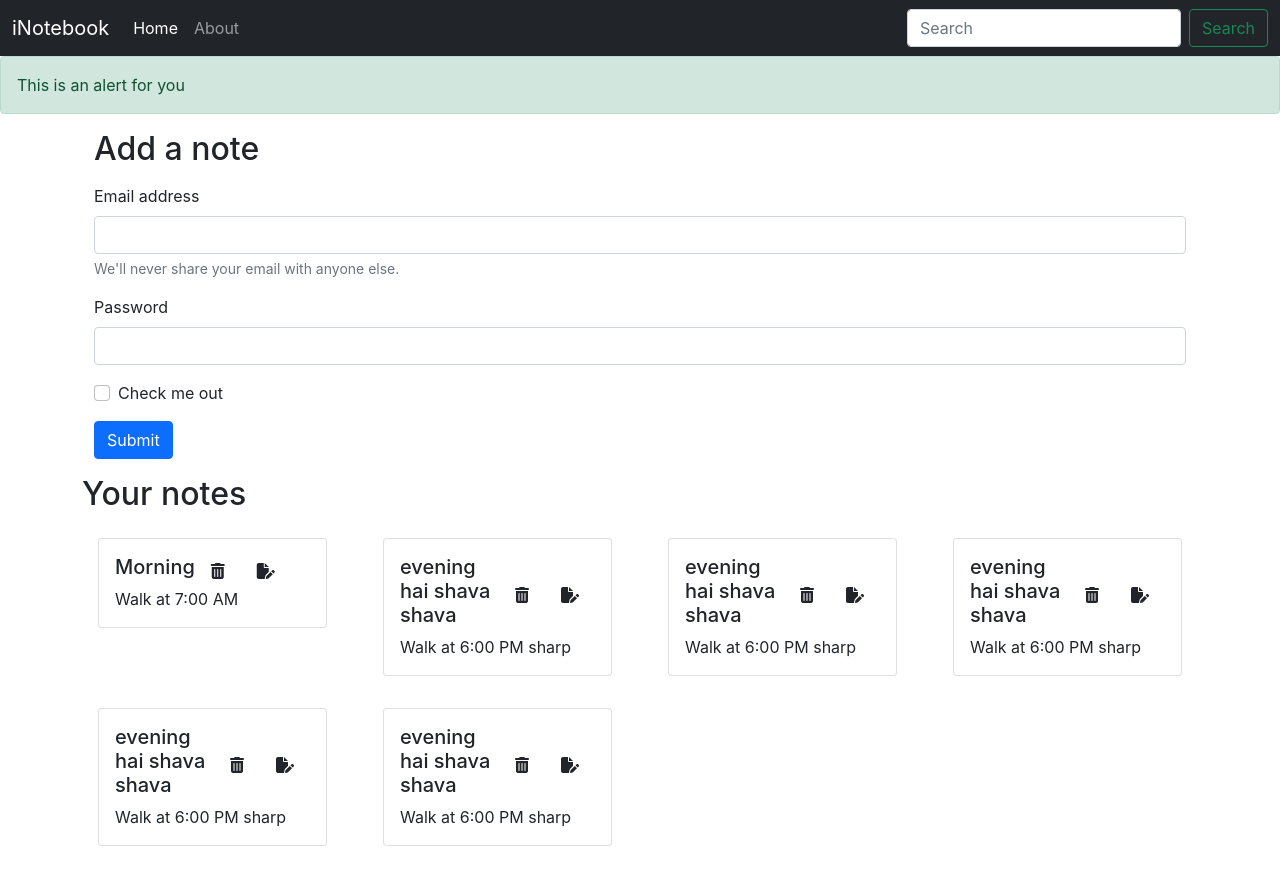
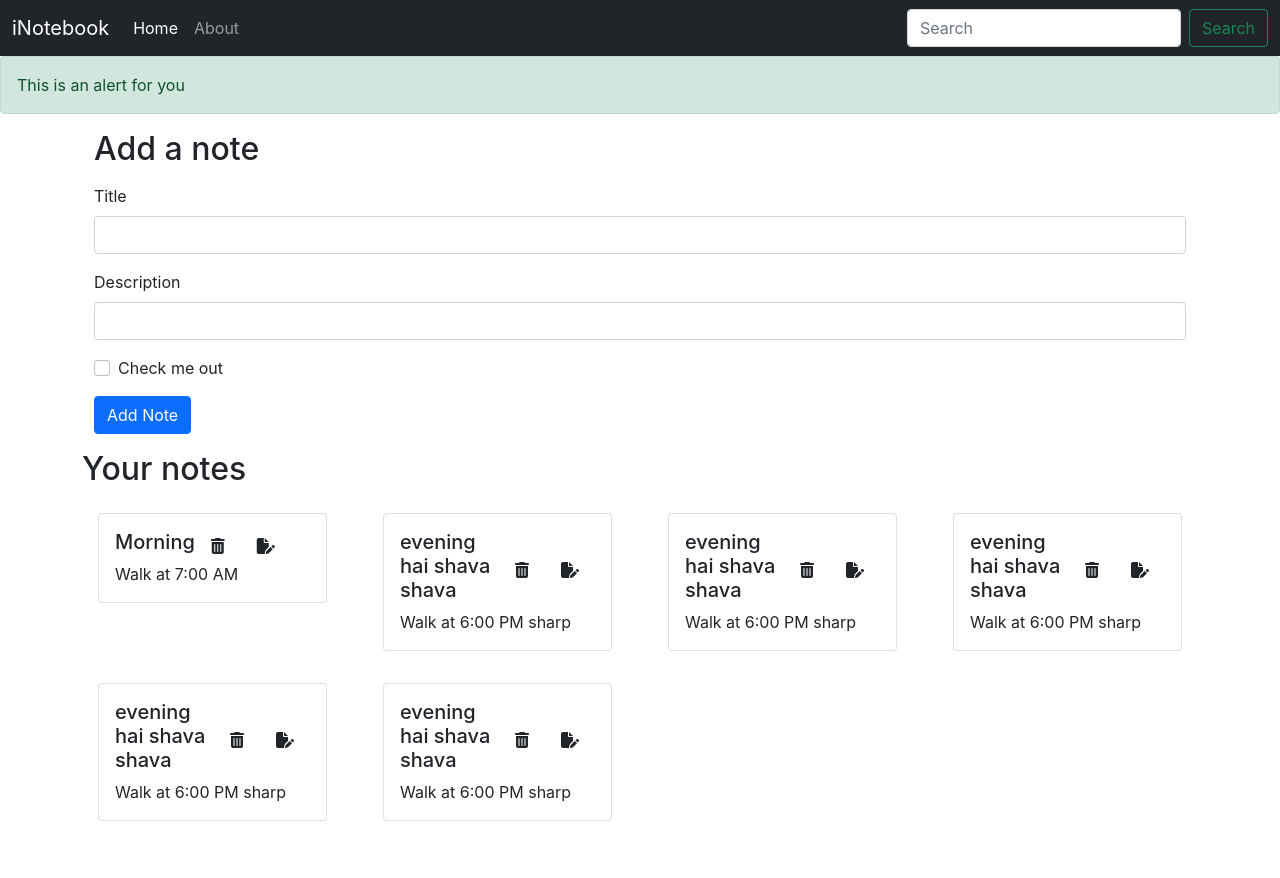
Before and after one commit to kapoorayush-11/iNotebook, a React (Create React App) app: page / in a window 1280 px wide. After the commit the page ends 853 px from the top, so only its background shows below. Built offline with nearby package versions, Linux system fonts and the light colour scheme; the HTML template or start-up script is replaced by a standard one.

Commit message:
63 & 64 - Adding add note and delete note in our frontend

```diff
--- /dev/null
+++ b/src/components/AddNote.js
@@ -0,0 +1,46 @@
+import React, { useState, useContext} from 'react'
+import noteContext from '../context/notes/noteContext';
+
+const AddNote = () => {
+    const context = useContext(noteContext);
+    const { addNote } = context;
+
+    const [note, setNote] = useState({title:"", description:"", tag:"default"})
+
+    const handleClick = (e) => {
+        e.preventDefault();
+     addNote(note.title, note.description, note.tag);
+    }
+
+    const onChange = (e) => {
+setNote({...note, [e.target.name]: e.target.value })
+    }
+
+
+  return (
+    <div className="container my-3">
+
+    <h2>Add a note</h2>
+    <form className='my-3'>
+      <div className="mb-3">
+        <label htmlFor="title" className="form-label">Title</label>
+        <input type="text" className="form-control" id="title" name="title" placeholder="" aria-describedby="emailHelp" onChange={onChange} />
+      </div>
+
+      <div className="mb-3">
+        <label htmlFor="description" className="form-label">Description</label>
+        <input type="text" className="form-control" id="description" name="description" aria-describedby="" onChange={onChange}/>
+      </div>
+      <div className="mb-3 form-check">
+        <input type="checkbox" className="form-check-input" id="exampleCheck1" />
+        <label className="form-check-label" htmlFor="exampleCheck1">Check me out</label>
+      </div>
+      <button type="submit" className="btn btn-primary" onClick={handleClick}>Add Note</button>
+    </form>
+  </div>
+  )
+}
+
+export default AddNote
+
+//name attribute is used in input. It is used to reference elements in JS
--- a/src/components/Alert.js
+++ b/src/components/Alert.js
@@ -3,7 +3,7 @@
 export const Alert = (props) => {
     return (
         <div>
-        <div class="alert alert-success" role="alert">
+        <div className="alert alert-success" role="alert">
         {props.message}
       </div>
       </div>
--- a/src/components/Home.js
+++ b/src/components/Home.js
@@ -1,33 +1,12 @@
 import React from 'react'
 import Notes from './Notes';
+
 
 const Home = () => {
 
   return (
     <div>
-      <div className="container my-3">
-
-        <h2>Add a note</h2>
-        <form className='my-3'>
-          <div className="mb-3">
-            <label htmlFor="exampleInputEmail1" className="form-label">Email address</label>
-            <input type="email" className="form-control" id="exampleInputEmail1" aria-describedby="emailHelp" />
-            <div id="emailHelp" className="form-text">We'll never share your email with anyone else.</div>
-          </div>
-          <div className="mb-3">
-            <label htmlFor="exampleInputPassword1" className="form-label">Password</label>
-            <input type="password" className="form-control" id="exampleInputPassword1" />
-          </div>
-          <div className="mb-3 form-check">
-            <input type="checkbox" className="form-check-input" id="exampleCheck1" />
-            <label className="form-check-label" htmlFor="exampleCheck1">Check me out</label>
-          </div>
-          <button type="submit" className="btn btn-primary">Submit</button>
-        </form>
-      </div>
-
      <Notes/>
-
     </div>
   )
 }
--- a/src/components/Navbar.js
+++ b/src/components/Navbar.js
@@ -1,4 +1,4 @@
-import React, { useEffect} from 'react'
+import React from 'react'
 import { Link, useLocation } from "react-router-dom";
 
 
@@ -6,9 +6,9 @@
 
 const Navbar = () => {
   let location = useLocation();
-  useEffect(() => {
-    console.log(location.pathname);
-  }, [location]);
+  // useEffect(() => {
+  //   console.log(location.pathname);
+  // }, [location]);
 
 
   return (
--- a/src/components/Noteitem.js
+++ b/src/components/Noteitem.js
@@ -1,6 +1,9 @@
-import React from 'react'
+import React, {useContext} from 'react'
+import noteContext from "../context/notes/noteContext";
 
 const Noteitem = (props) => {
+  const context = useContext(noteContext);
+  const { deleteNote } = context;
    const {note} = props;
   return (
     <div className = "col-md-3">
@@ -9,7 +12,7 @@
   <div className="card-body">
   <div className="d-flex align-items-center">
   <h5 className="card-title">{note.title}</h5>
-    <i className="fa-solid fa-trash-can mx-3"></i>
+    <i className="fa-solid fa-trash-can mx-3" onClick={() => {deleteNote(note._id)}}></i>
     <i className="fa-solid fa-file-pen mx-3"></i>
   </div>
 
--- a/src/components/Notes.js
+++ b/src/components/Notes.js
@@ -1,22 +1,25 @@
-import React, { useContext } from 'react'
-import noteContext from '../context/notes/noteContext';
-import Noteitem from './Noteitem';
+import React, { useContext } from "react";
+import noteContext from "../context/notes/noteContext";
+import Noteitem from "./Noteitem";
+import AddNote from "./AddNote";
 
 const Notes = () => {
   const context = useContext(noteContext);
-    const { notes, setNotes } = context;
+  const { notes } = context;
   // destructure of context. Usme se notes and setnotes extract krne.
 
-
   return (
+    <>
+      <AddNote />
           <div className="row my-3">
                <h2> Your notes</h2>
                {notes.map((note) => {
                // Not getting why note is used in map function instead of notes.
-      return <Noteitem key={note._id} note={note}/>
+                return <Noteitem key={note._id} note={note} />;
         })}
           </div>
-  )
-}
+    </>
+  );
+};
 
 export default Notes
--- a/src/context/notes/NoteState.js
+++ b/src/context/notes/NoteState.js
@@ -64,14 +64,48 @@
     },
 
 
-
-
   ]
 
   const [notes, setNotes] = useState(notesInitial)
 
+  // Add a note
+
+  const addNote = (title, description, tag) => {
+    //TODO: API call
+
+    console.log("Adding a new note")
+
+    const note = {
+      "_id": "625e9eacff77fd66ac3240b754",
+      "user": "625525e9d04ed05ce86416d3",
+      "title": title,
+      "description": description,
+      "tag": tag,
+      "date": "2022-04-19T11:36:12.983Z",
+      "__v": 0
+    }
+
+    setNotes(notes.concat(note))
+  }
+
+  // Delete a note
+
+  const deleteNote = (id) => {
+    console.log("Deleting the note with id " + id);
+   const newNotes= notes.filter((note) =>{ return note._id !== id});
+    setNotes(newNotes)
+  }
+
+
+  //Edit a note
+
+  const editNote = () => {
+
+  }
+
+
     return (
-        <NoteContext.Provider value={{notes, setNotes}}>{props.children}</NoteContext.Provider>
+        <NoteContext.Provider value={{notes, addNote, deleteNote, editNote  }}>{props.children}</NoteContext.Provider>
         // I can also write {{state:state, update:update}}
     );
 };
```
Lines whose indentation alone changed are shown as unchanged.
